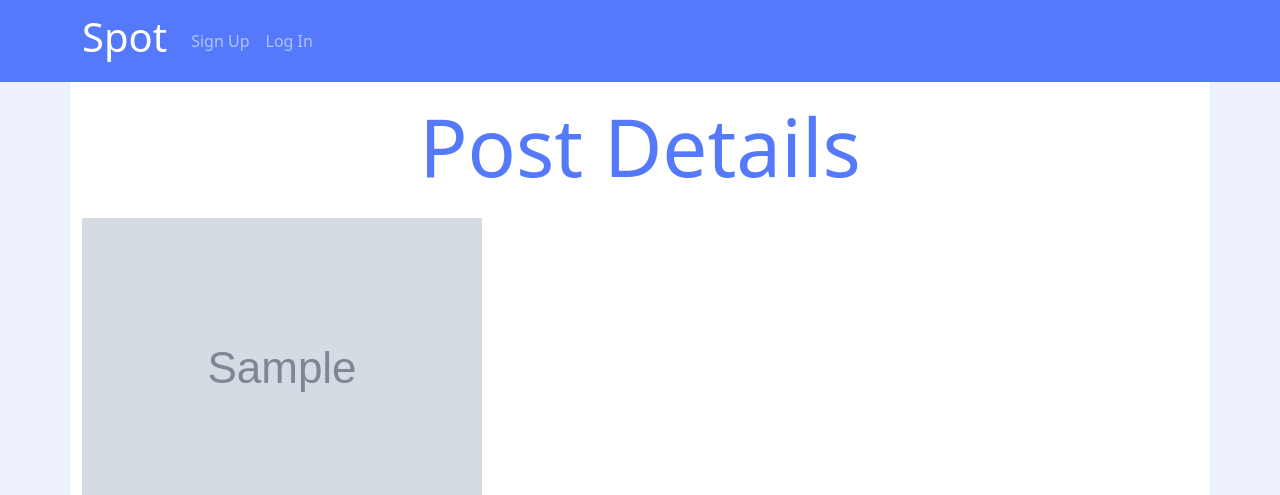
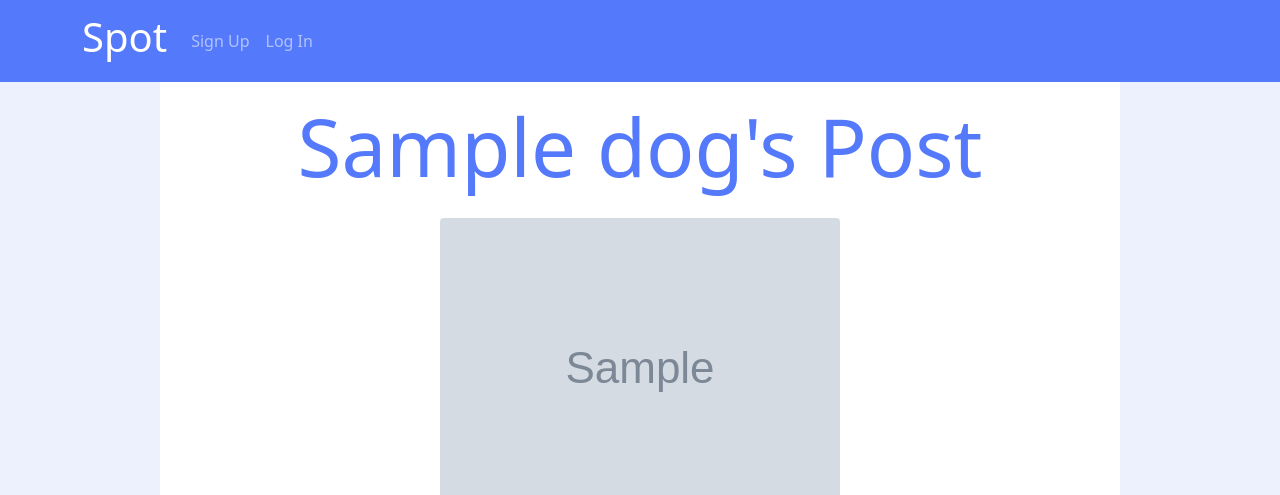
Before and after one commit to mo-shawa/spot, a Django app: page /posts/1 in a window 1280 px wide. Shown: the top 495 px of the page. Run offline with Django 3.2, Linux system fonts and the light colour scheme; tables that the repository leaves empty hold one stand-in row (values such as "Sample post"); grey boxes marked "Sample" are stand-in pictures.

Commit message:
post detail styling and force rounded img on profile

```diff
--- a/main_app/static/css/style.css
+++ b/main_app/static/css/style.css
@@ -43,3 +43,27 @@ body {
 body > .container {
 	background: white;
 }
+
+.img-mw {
+	max-width: 600px;
+}
+
+.mw-60 {
+	max-width: 60rem;
+}
+
+.img-crop {
+	width: 100%;
+	max-width: 400px;
+	height: 400px;
+	position: relative;
+	overflow: hidden;
+	border-radius: 50%;
+}
+
+.img-crop > img {
+	display: inline;
+	margin: 0 auto;
+	height: 100%;
+	width: auto;
+}
--- a/main_app/templates/base.html
+++ b/main_app/templates/base.html
@@ -47,6 +47,6 @@
 				</div>
 			</nav>
 		</header>
-		<main class="container">{% block content %} {% endblock %}</main>
+		<main class="container mw-60">{% block content %} {% endblock %}</main>
 	</body>
 </html>
--- a/main_app/templates/main_app/post_detail.html
+++ b/main_app/templates/main_app/post_detail.html
@@ -1,17 +1,47 @@
 {% extends 'base.html' %} {% block content %}
-<h1 class="text-center p-3 display-1 spot-text">Post Details</h1>
-<div>
-	<img src="{{post.image}}" class="img-fluid" alt="" />
-	<h3>{{post.creator.name}}</h3>
-	<h3>{{post.creator.profile.user.id}}</h3>
-	<p>{{post.text}}</p>
+<h1 class="text-center p-3 display-1 spot-text">
+	{{post.creator.name}}'s Post
+</h1>
+<div class="d-flex flex-column">
+	<div class="img-mw mx-auto">
+		<img src="{{post.image}}" class="img-fluid rounded" alt="" />
+	</div>
+
+	<div
+		class="
+			border-bottom
+			pb-3
+			mb-3
+			w-100
+			d-flex
+			flex-row
+			align-items-center
+			justify-content-start
+		"
+	>
+		<img
+			src="https://styles.redditmedia.com/t5_59clj4/styles/communityIcon_3yigconadhw71.png"
+			alt=""
+			class="img-thumbnail spot-bg-25 rounded-circle"
+			style="width: 80px"
+		/>
+		<a href="{% url 'post_detail' post.id  %}">
+			<div class="m-2 d-flex flex-column">
+				<span class="fw-bold">{{ post.creator.name }}</span>
+				<a href="{% url 'profile_detail' post.creator.profile.id %}"
+					><small>{{ post.creator.profile }} - {{post.created_at}}</small></a
+				>
+			</div>
+		</a>
+	</div>
+	<p class="my-3">{{post.text}}</p>
 	{% if post.creator.profile.user.id == user.id %}
 	<div>
 		<a href="{% url 'post_update' post.id %}"
-			><button class="btn shadow">Edit post</button></a
+			><button class="btn text-white spot-bg shadow">Edit post</button></a
 		>
 		<a href="{% url 'post_delete' post.id %}"
-			><button class="btn btn-danger">Delete post</button></a
+			><button class="btn text-danger">Delete post</button></a
 		>
 	</div>
 	{%endif%}
@@ -24,7 +54,7 @@
 		method="POST"
 	>
 		{%csrf_token%} {{form.text}}
-		<button class="btn btn-primary mx-2" type="submit">Add Comment</button>
+		<button class="btn spot-text mx-2" type="submit">Add Comment</button>
 	</form>
 	{% for comment in post.comment_set.all %}
 	<hr />
--- a/main_app/templates/profile.html
+++ b/main_app/templates/profile.html
@@ -3,6 +3,7 @@
 	class="d-flex flex-column justify-content-start align-items-center py-3"
 	style="min-height: 100vh"
 >
+	<div class="img-crop">
 		{% if profile.image %}
 		<img
 			src="{{ profile.image }}"
@@ -10,10 +11,11 @@
 		/>
 		{% else %}
 		<img
-		src="https://upload.wikimedia.org/wikipedia/commons/7/7c/Profile_avatar_placeholder_large.png"
-		class="rounded-circle mw-50 py-3 my-3"
+			src="https://cdn.business2community.com/wp-content/uploads/2017/08/blank-profile-picture-973460_640.png"
+			class="rounded-circle mw-50 mh-50 py-3 my-3 w-100 p-3"
 		/>
 		{% endif %}
+	</div>
 	<h1 class="my-3">{{profile.user.get_full_name}}</h1>
 
 	{% if profile.user.id == user.id %}
```
Lines whose indentation alone changed are shown as unchanged.
